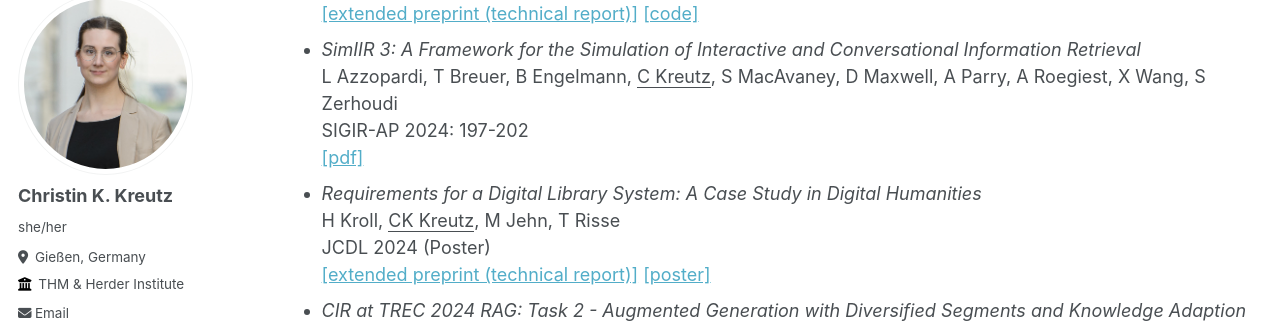
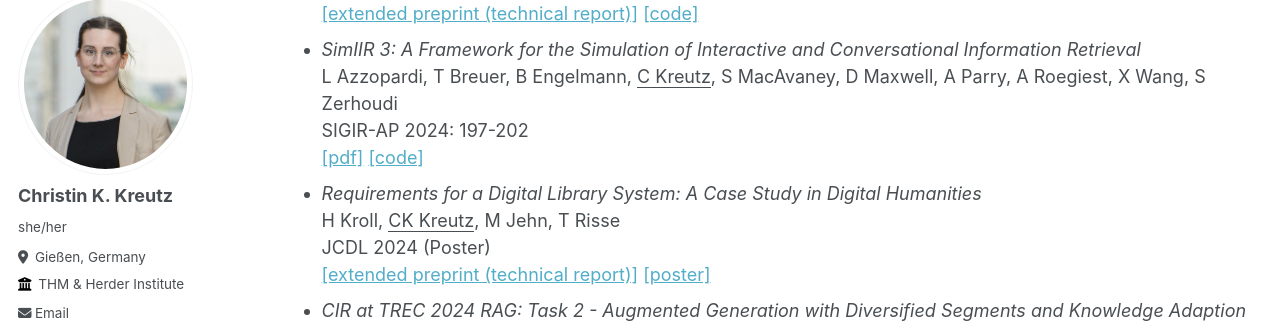
Before and after one commit to kreutzch/kreutzch.github.io, a Jekyll site: the page built from _pages/publications.md, in a window 1280 px wide and 900 px high, scrolled down 613 px. Shown: the part 113-441 px from the top of the window. Built offline with Jekyll 4.4.1, drawn with Linux system fonts in a browser that asks for light colours; some web fonts are replaced.

Commit message:
SimIIR3 repo

```diff
--- a/_pages/publications.md
+++ b/_pages/publications.md
@@ -33,6 +33,7 @@ AI4LAC@JCDL 2024\\
 L Azzopardi, T Breuer, B Engelmann, <u>C Kreutz</u>, S MacAvaney, D Maxwell, A Parry, A Roegiest, X Wang, S Zerhoudi\\
 SIGIR-AP 2024: 197-202\\
 [[pdf]](https://dl.acm.org/doi/pdf/10.1145/3673791.3698427)
+[[code]](https://github.com/leifos/simiir-3)
 - *Requirements for a Digital Library System: A Case Study in Digital Humanities*\\
 H Kroll, <u>CK Kreutz</u>, M Jehn, T Risse\\
 JCDL 2024 (Poster)\\
```
